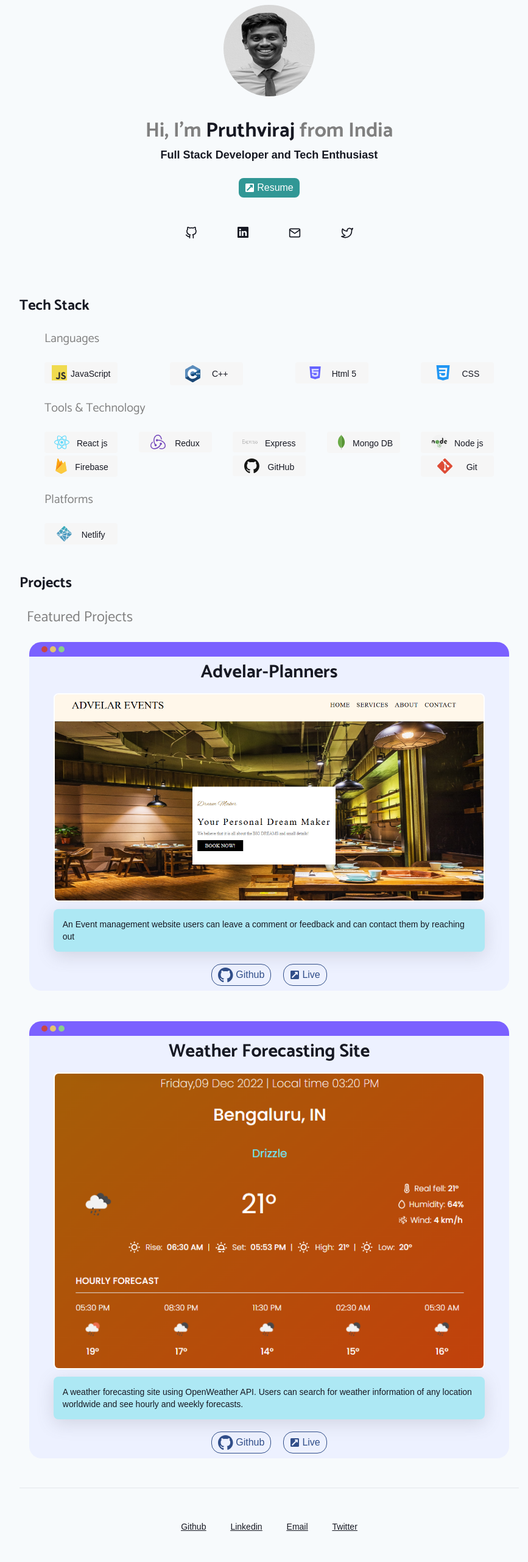
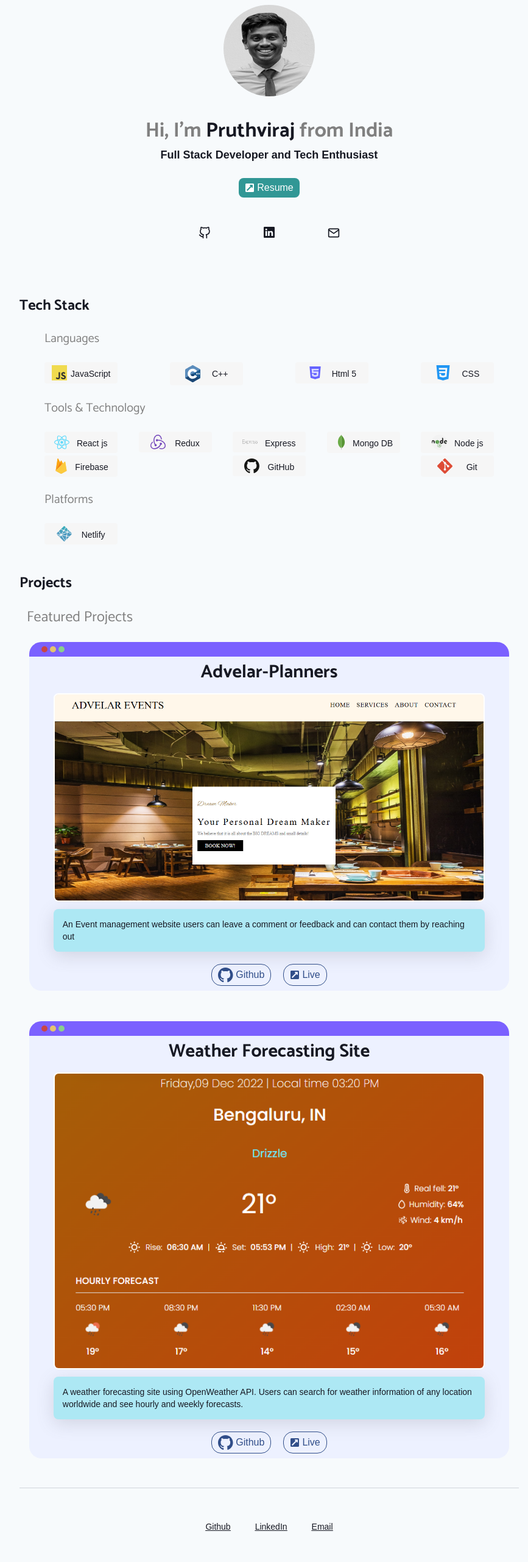
Before and after one commit to pruthviiiii/Mywebpage, a React (Create React App) app: page / in a window 1280 px wide. Shown: the part 234-2796 px from the top of the page at 61% size, without its empty margins (198-1065 px from the left). Built offline with nearby package versions, Linux system fonts and the light colour scheme; a web font is replaced by a local one.

Commit message:
nav bar commit

```diff
--- a/src/App.css
+++ b/src/App.css
@@ -15,7 +15,6 @@
   height: 100%;
   padding-inline: 15px;
 }
-
 
 .navdetail {
   position: fixed;
@@ -44,7 +43,7 @@
   height: 30px;
 }
 
-.burger>div {
+.burger > div {
   position: absolute;
   width: 35px;
   height: 2px;
@@ -53,8 +52,6 @@
   transform: translate(-50%, -50%);
   transition: transform 0.4s, width 0.4s;
 }
-
-
 
 .line1open {
   transform: translate(-50%, -10px) !important;
@@ -82,10 +79,9 @@
   top: 24px;
   right: 0px;
   left: 0px;
-
 }
 
-@media (max-width:600px) {
+@media (max-width: 600px) {
   .router {
     display: none;
   }
@@ -96,13 +92,9 @@
   }
 
   .burger {
-    display: flex;
+    display: flex; /* ✅ Fix: Ensure the burger menu is visible on mobile */
   }
-
-
 }
-
-
 
 .menu-box {
   max-width: 600px;
--- a/src/App.js
+++ b/src/App.js
@@ -86,6 +86,14 @@ function App() {
                     </div>
                   )}
                 </div>
+
+
+                <div className="burger" onClick={() => setMenue(!menue)}>
+                  <div className={menue ? "line line1close" : "line line1open"}></div>
+                  <div className={menue ? "line line2close" : "line"}></div>
+                  <div className={menue ? "line line3close" : "line line3open"}></div>
+                </div>
+
               </div>
             </nav>
 
@@ -109,20 +117,19 @@ function App() {
                 <Route path="*" element={<Home />} />
               </Routes>
 
-              <hr className="mt-12" />
-
+              <hr className="mt-12 border-t border-gray-300 dark:border-gray-700" />
               <footer className="mt-5 pb-5 flex flex-col justify-evenly">
                 <div className="flex gap-10 mr-auto ml-auto mt-5 text-sm text-Dark-text underline dark:text-[#6b7280]">
                   <a href="https://github.com/pruthviiiii" target="_blank" rel="noopener noreferrer">Github</a>
-                  <a href="https://www.linkedin.com/in/pruthviraj-hanumantharayappa/" target="_blank" rel="noopener noreferrer">Linkedin</a>
+                  <a href="https://www.linkedin.com/in/pruthviraj-hanumantharayappa/" target="_blank" rel="noopener noreferrer">LinkedIn</a>
                   <a href="mailto:pruthviraj3234@gmail.com" target="_blank" rel="noopener noreferrer">Email</a>
-                  <a href="#" target="_blank" rel="noopener noreferrer">Twitter</a>
                 </div>
                 <br />
                 <div className="font-medium text-Dark-text text-xs dark:text-light-text">
-                Built with <span role="img" aria-label="love">💜</span> by Pruthviraj
+                  Built with <span role="img" aria-label="love">💜</span> by Pruthviraj
                 </div>
               </footer>
+
             </div>
           </div>
         </Router>
--- a/src/Components/About.jsx
+++ b/src/Components/About.jsx
@@ -19,14 +19,14 @@ function About() {
           <br />
           <p className="text-left">
           Spending more time in the digital space over the past few years has deepened my passion for technology and full-stack development.
-          I’m  Currently, I am looking
+          Currently I am looking
             for an Internship/Full-time opportunity in Front-end development.
           </p>
           <br />
           <div className="flex gap-6 mt-8 mr-2">
             <a
               title="Github"
-              href="https://github.com/mant3sh"
+              href="https://github.com/pruthviiiii"
               className="dark:text-light-text connect"
               target="_blank"
               rel="noopener noreferrer"
@@ -49,7 +49,7 @@ function About() {
             <a
               title="Linkedin"
               className="connect"
-              href="https://www.linkedin.com/in/mahantesha-b-v/"
+              href="https://www.linkedin.com/in/pruthviraj-hanumantharayappa/"
               target="_blank"
               rel="noopener noreferrer"
             >
@@ -66,22 +66,17 @@ function About() {
             </a>
             <a
               title="Email"
-              href="mailto:mahantesha.bv1999@gmail.com"
+              href="mailto:pruthviraj3234@gmail.com"
               target="_blank"
               rel="noopener noreferrer"
               className="connect"
             >
-              📧
+              <svg xmlns="http://www.w3.org/2000/svg" width="20" height="20" viewBox="0 0 24 24" fill="none" stroke="currentColor" stroke-width="2" stroke-linecap="round" stroke-linejoin="round">
+    <path d="M4 4h16c1.1 0 2 .9 2 2v12c0 1.1-.9 2-2 2H4c-1.1 0-2-.9-2-2V6c0-1.1.9-2 2-2z"/>
+    <polyline points="22,6 12,13 2,6"/>
+  </svg>
             </a>
-            <a
-              title="Twitter"
-              href="https://twitter.com/mant3sh"
-              target="_blank"
-              rel="noopener noreferrer"
-              className="connect"
-            >
-              🐦
-            </a>
+
           </div>
           <br />
           <br />
--- a/src/Components/Project.jsx
+++ b/src/Components/Project.jsx
@@ -16,8 +16,8 @@ function Project(props) {
         className="mx-auto"
         src={
           props.darkMode
-            ? "https://github-readme-streak-stats.herokuapp.com?user=mant3sh&theme=dark&hide_border=true"
-            : "https://streak-stats.demolab.com/?user=mant3sh"
+            ? "https://github-readme-streak-stats.herokuapp.com?user=pruthviiiii&theme=dark&hide_border=true"
+            : "https://streak-stats.demolab.com/?user=pruthviiiii"
         }
         alt="GitHub Streak Stats"
       />
--- a/src/Components/content/project.js
+++ b/src/Components/content/project.js
@@ -56,8 +56,8 @@ export const featured = [
     des: "A weather forecasting site using OpenWeather API. Users can search for weather information of any location worldwide and see hourly and weekly forecasts.",
     image: weather,
     links: {
-      github: "https://github.com/pruthviiiii/weather-monitering",
-      live: "https://mant3sh.github.io/reat-weatherForecast-v-2/",
+      github: "https://github.com/pruthviiiii/weather-app",
+      live: "https://pruthviiiii.github.io/weather-app/",
     },
   },
 ];
@@ -76,7 +76,7 @@ export const projects = [
     des: "A weather forecasting site using OpenWeather API. Users can search for weather information of any place in the world and view hourly and weekly forecasts.",
     links: {
       github: "https://github.com/pruthviiiii/weather-monitering",
-      live: "https://mant3sh.github.io/react-weatherapp/",
+      live: "https://github.com/pruthviiiii/weather-app",
     },
   },
   {
--- a/src/Connect.jsx
+++ b/src/Connect.jsx
@@ -68,28 +68,6 @@ function connect() {
             <polyline points="22,6 12,13 2,6" />
           </svg>
         </a>
-        <a
-          title="Twitter"
-          href="#"
-          target="_blank"
-          rel="noopener noreferrer"
-          className="connect"
-        >
-          <svg
-            xmlns="http://www.w3.org/2000/svg"
-            width="20"
-            height="20"
-            viewBox="0 0 24 24"
-            fill="none"
-            stroke="currentcolor"
-            stroke-width="2"
-            stroke-linecap="round"
-            stroke-linejoin="round"
-            class="feather feather-twitter"
-          >
-            <path d="M23 3a10.9 10.9.0 01-3.14 1.53 4.48 4.48.0 00-7.86 3v1A10.66 10.66.0 013 4s-4 9 5 13a11.64 11.64.0 01-7 2c9 5 20 0 20-11.5a4.5 4.5.0 00-.08-.83A7.72 7.72.0 0023 3z" />
-          </svg>
-        </a>
       </div>
     </div>
   );
```
Also changed, not shown: src/Components/connect/twt.svg, 1 other file (tests, documents, lock files or other folders).
